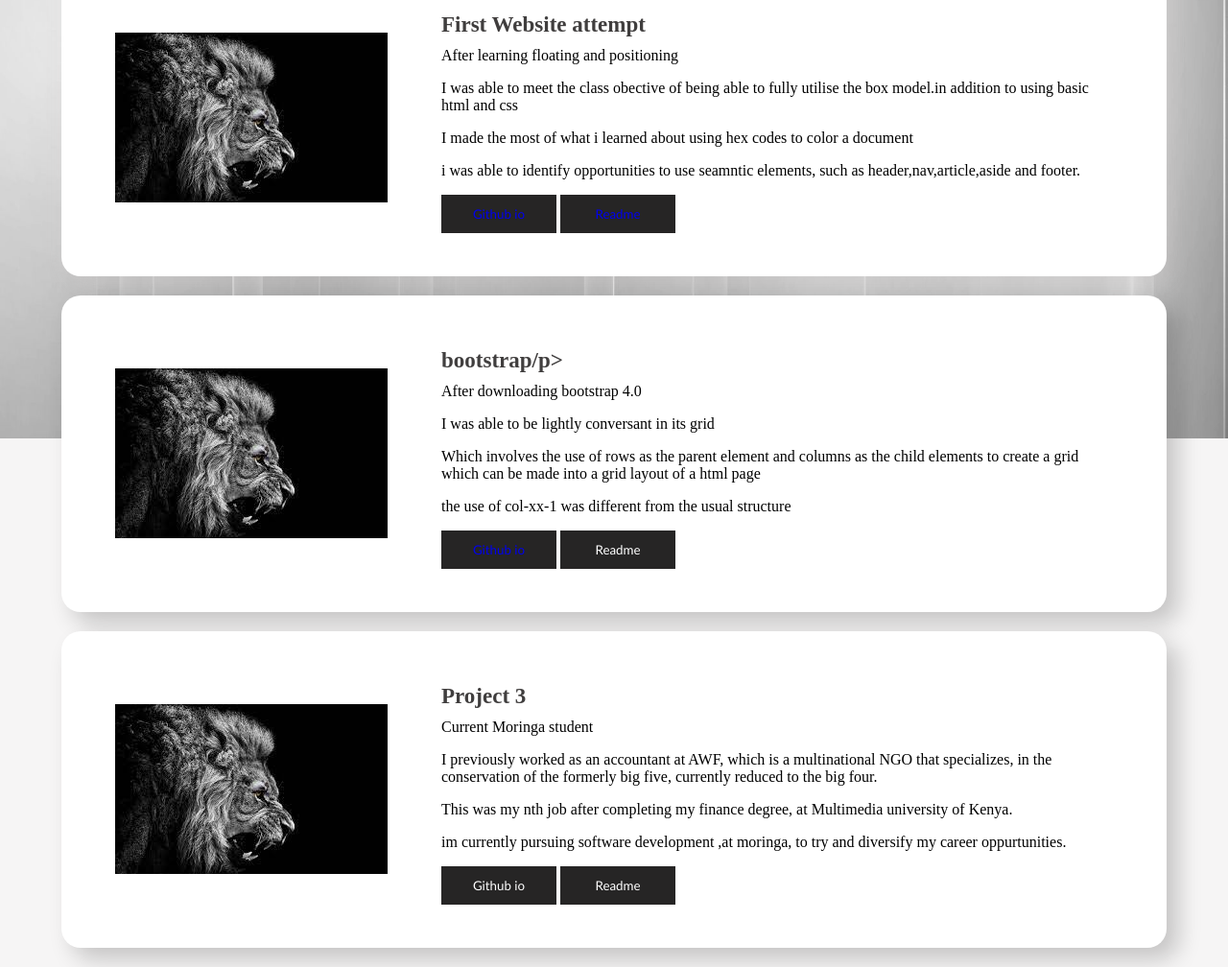
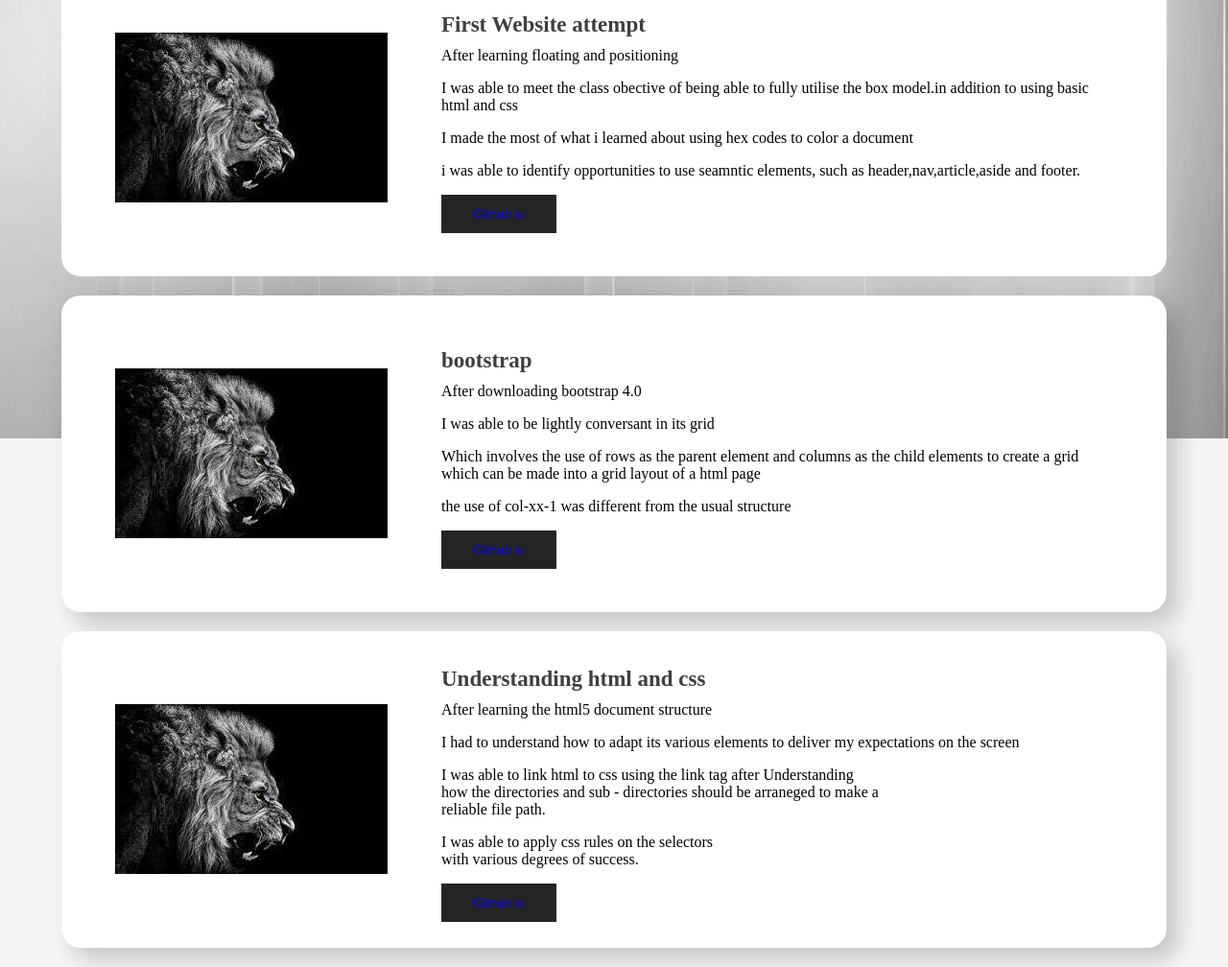
Before and after one commit to george-ongaya1/landing-page, a plain HTML site: page html-assets/projects.html in a window 1280 px wide. Shown: the part 303-1311 px from the top of the page at 96% size. Drawn offline with Linux system fonts and the light colour scheme.

Commit message:
Adding an anchor tag to link the html to github

```diff
--- a/html-assets/projects.html
+++ b/html-assets/projects.html
@@ -41,7 +41,7 @@
            </p>
            <!---------button----->
            <button><a href="https://george-ongaya1.github.io/first-website/">Github io</a></button>
-           <button><a href="../../rows/html-assets/README.md">Readme</a></button>
+
            </div>
            </div>
 
@@ -52,7 +52,7 @@
            <img src="../images/lion.jpeg">
            <!---about-text----------------------------->
            <div class="about2-text">
-           <p>bootstrap/p>
+           <p>bootstrap</p>
            <p>After downloading bootstrap 4.0</p>
            <p>I was able to be lightly conversant in its grid
            </p>
@@ -64,7 +64,7 @@
            </p>
            <!---------button----->
            <button><a href="https://george-ongaya1.github.io/bootstrap/">Github io</a></button>
-           <button>Readme</button>
+
            </div>
            </div>
 
@@ -75,22 +75,21 @@
            <img src="../images/lion.jpeg">
            <!---about-text----------------------------->
            <div class="about3-text">
-           <p>Project 3</p>
-           <p>Current Moringa student</p>
-           <p>I previously worked as an accountant at AWF,
-               which is a multinational NGO that specializes,
-               in the conservation of the formerly big five,
-               currently reduced to the big four.
+           <p>Understanding html and css</p>
+           <p>After learning the html5 document structure</p>
+           <p>I had to understand how to adapt its various elements to
+               deliver my expectations on the screen
            </p>
-           <p>This was my nth job after completing my finance degree,
-               at Multimedia university of Kenya.
+           <p>I was able to link html to css using the link tag after Understanding<br/>
+            how the directories and sub - directories should be arraneged to make a<br/>
+             reliable file path.
            </p>
-           <p>im currently pursuing software development ,at
-               moringa, to try and diversify my career oppurtunities.
+           <p>I was able to apply css rules on the selectors<br/>
+            with various degrees of success.
            </p>
            <!---------button----->
-           <button>Github io</button>
-           <button>Readme</button>
+           <button><a href="https://george-ongaya1.github.io/first/">Github io</a></button>
+
            </div>
            </div>
 </body>
```
Also changed, not shown: index.html (+9 -28 lines).
